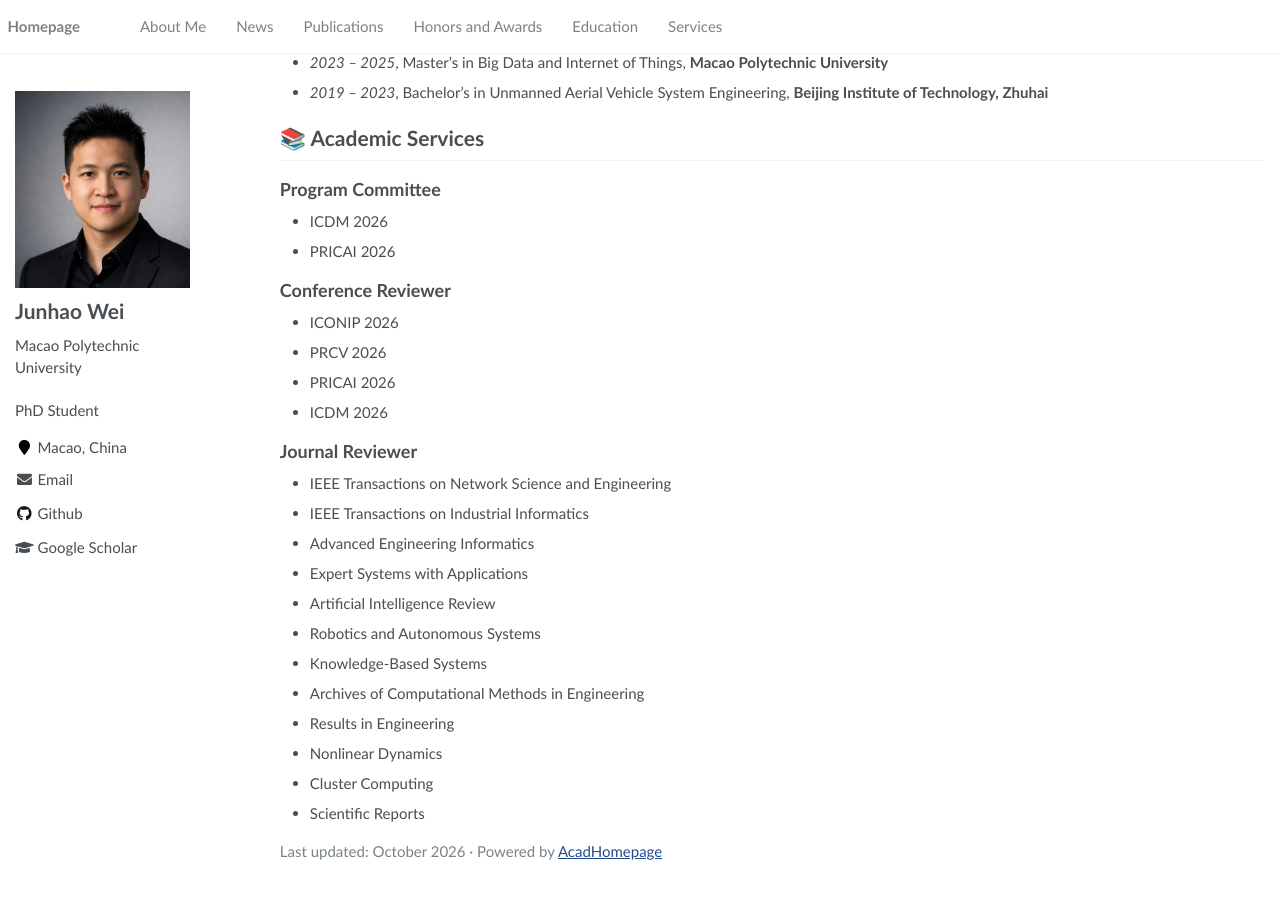
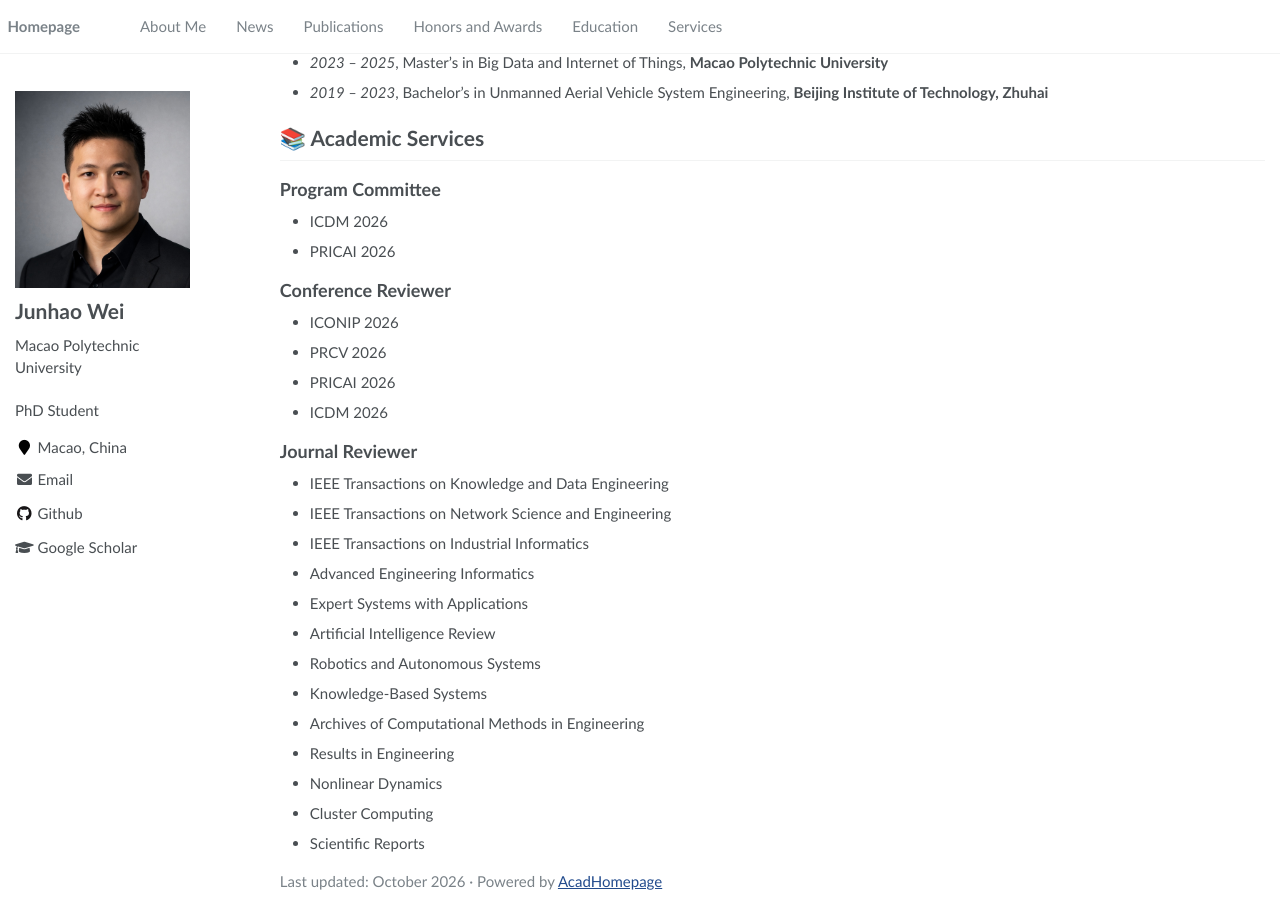
Before and after one commit to JunhaoWei-mpu/JunhaoWei-mpu.github.io, a Jekyll site: the page built from _pages/about.md, in a window 1280 px wide and 900 px high, scrolled down 3271 px. Built offline with Jekyll 4.4.1, drawn with Linux system fonts in a browser that asks for light colours; before the commit the page ends 4141 px from its top, so only the background shows below that.

Commit message:
Add TKDE at top of journal reviewing service

```diff
--- a/_pages/about.md
+++ b/_pages/about.md
@@ -67,6 +67,7 @@ I received my master's degree in Big Data and Internet of Things from Macao Poly
 
 ## Journal Reviewer
 
+- IEEE Transactions on Knowledge and Data Engineering
 - IEEE Transactions on Network Science and Engineering
 - IEEE Transactions on Industrial Informatics
 - Advanced Engineering Informatics
```
